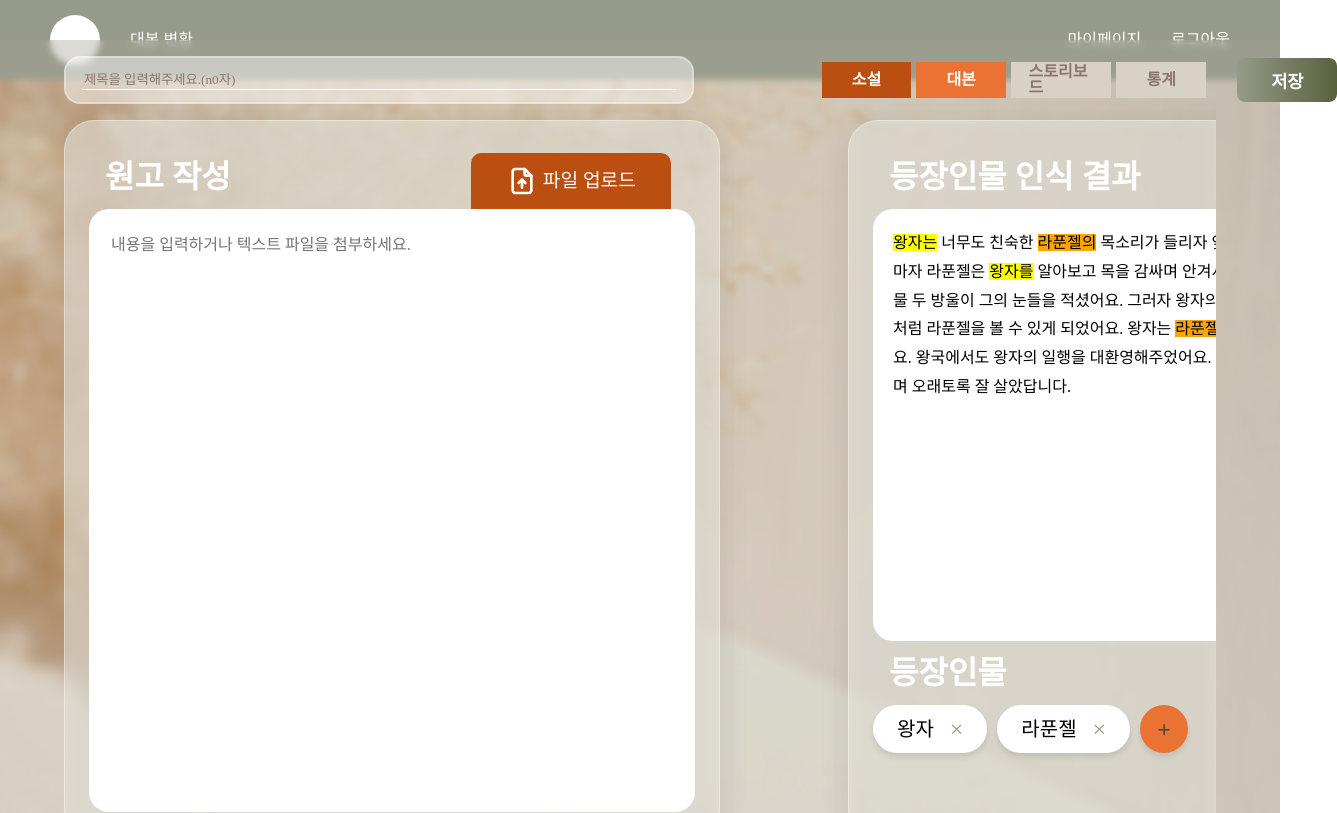
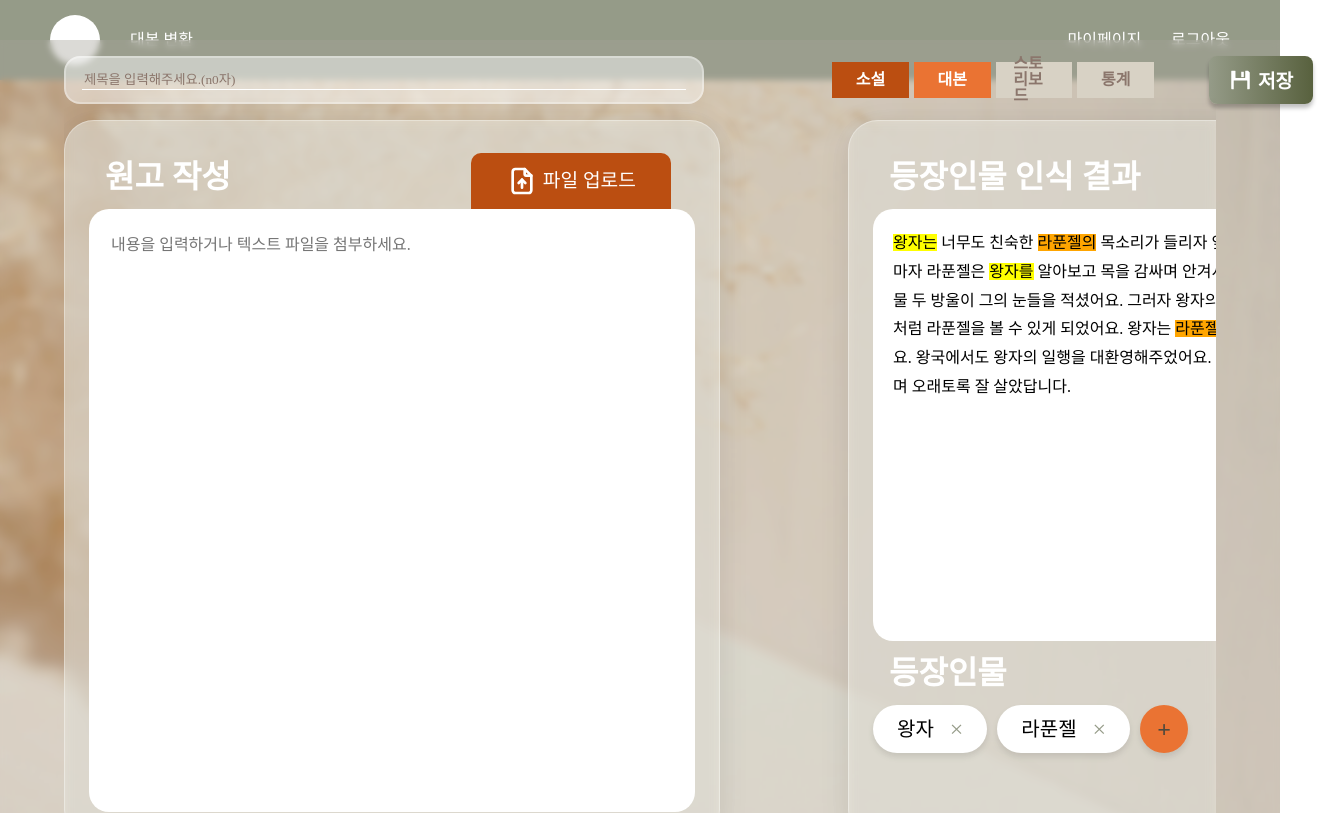
Before and after one commit to otcroz/DS-Volare_front-end, a React (Create React App) app: page /convert in a window 1280 px wide. Shown: the top 813 px of the page, 1337 px wide, since content can reach past the window. Built offline with nearby package versions, Linux system fonts and the light colour scheme; a web font is replaced by a local one.

Commit message:
[design] Modify a convert indicator, save button design - convert indicator: modify max-width, min-width - save button: change unit(px -> rem), add SVG icon Github issue #7

```diff
--- a/src/component/ConvertIndicator.tsx
+++ b/src/component/ConvertIndicator.tsx
@@ -45,8 +45,8 @@ const IndicatorBox = styled.div<boxProps>`
   display: flex;
   align-items: center;
   justify-content: center;
-  min-width: 7vw;
-  max-width: 120px;
+  min-width: 6vw;
+  max-width: 1.5rem;
   height: 30px;
   padding: 1.1rem;
 
--- a/src/page/ConvertPage.tsx
+++ b/src/page/ConvertPage.tsx
@@ -7,6 +7,7 @@ import ScriptBox from '../component/ScriptBox';
 import StoryboardBox from '../component/StoryboardBox';
 import StatisticsBox from '../component/StatisticsBox';
 import bgImg from '../assets/background/bg-5.png';
+import { ReactComponent as SaveFileIcon } from '../assets/icons/save_file_icon.svg';
 
 interface TextProps {
   color: string;
@@ -33,7 +34,10 @@ const ConvertPage = () => {
             />
             <div style={{ width: '2rem' }} />
             <SaveButtonBox>
-              <SaveButton>저장</SaveButton>
+              <SaveButton>
+                <SaveFileIcon width={25} />
+                저장
+              </SaveButton>
             </SaveButtonBox>
           </IndicatorBox>
         </TopContainer>
@@ -88,6 +92,7 @@ const IndicatorBox = styled.div`
   display: flex;
   max-width: 650px;
   align-items: center;
+  gap: 0.7rem;
 `;
 
 const SaveButtonBox = styled.div`
@@ -124,14 +129,19 @@ const TitleInput = styled.input`
 `;
 
 const SaveButton = styled.button`
-  width: 100px;
-  height: 2.7rem;
-  font-size: 1.1rem;
+  display: flex;
+  align-items: center;
+  justify-content: center;
+  gap: 5px;
+  width: 6.5rem;
+  height: 3rem;
+  font-size: 1.2rem;
   font-family: BookkMyungjo;
   font-weight: bold;
   color: white;
   border-radius: 0.5rem;
   background: linear-gradient(90deg, #959b88, #58613e);
+  box-shadow: 0px 4px 4px rgba(0, 0, 0, 0.25);
 `;
 
 export default ConvertPage;
```
Also changed, not shown: src/assets/icons/save_file_icon.svg (added).
